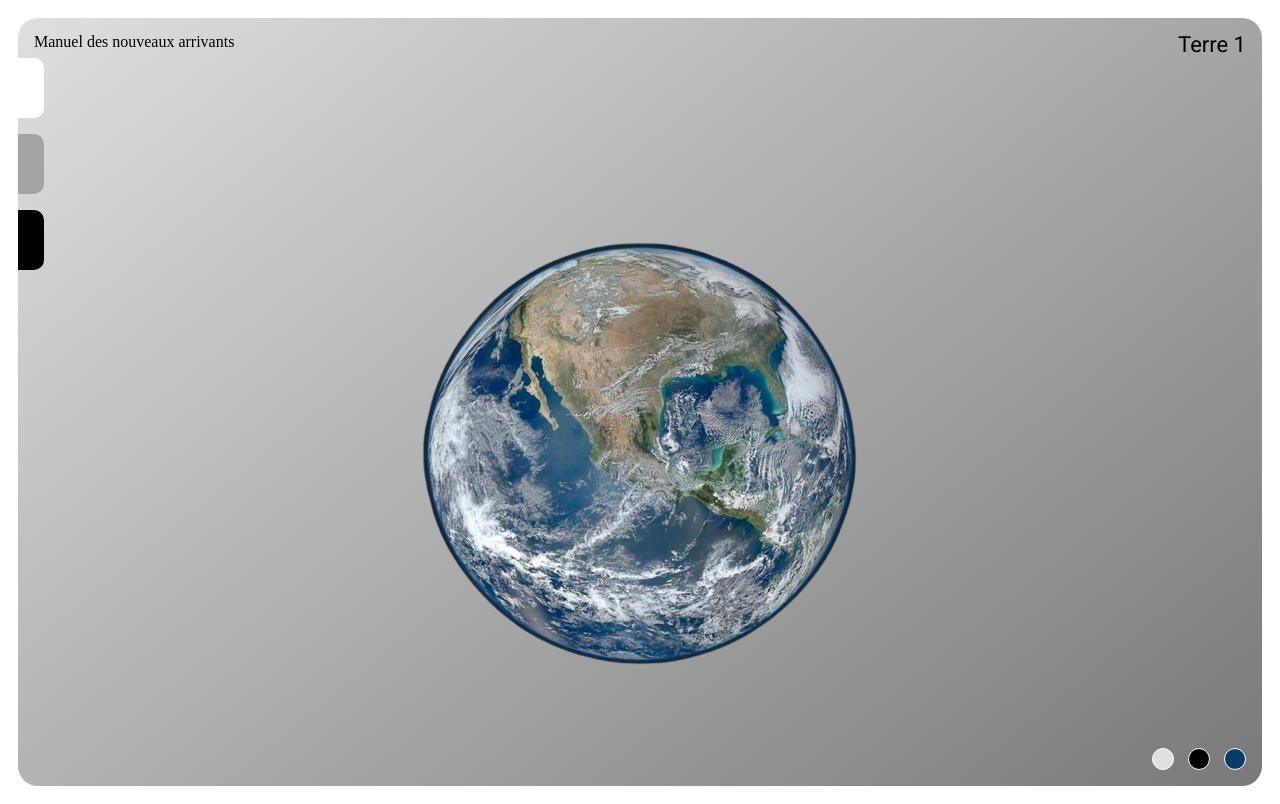
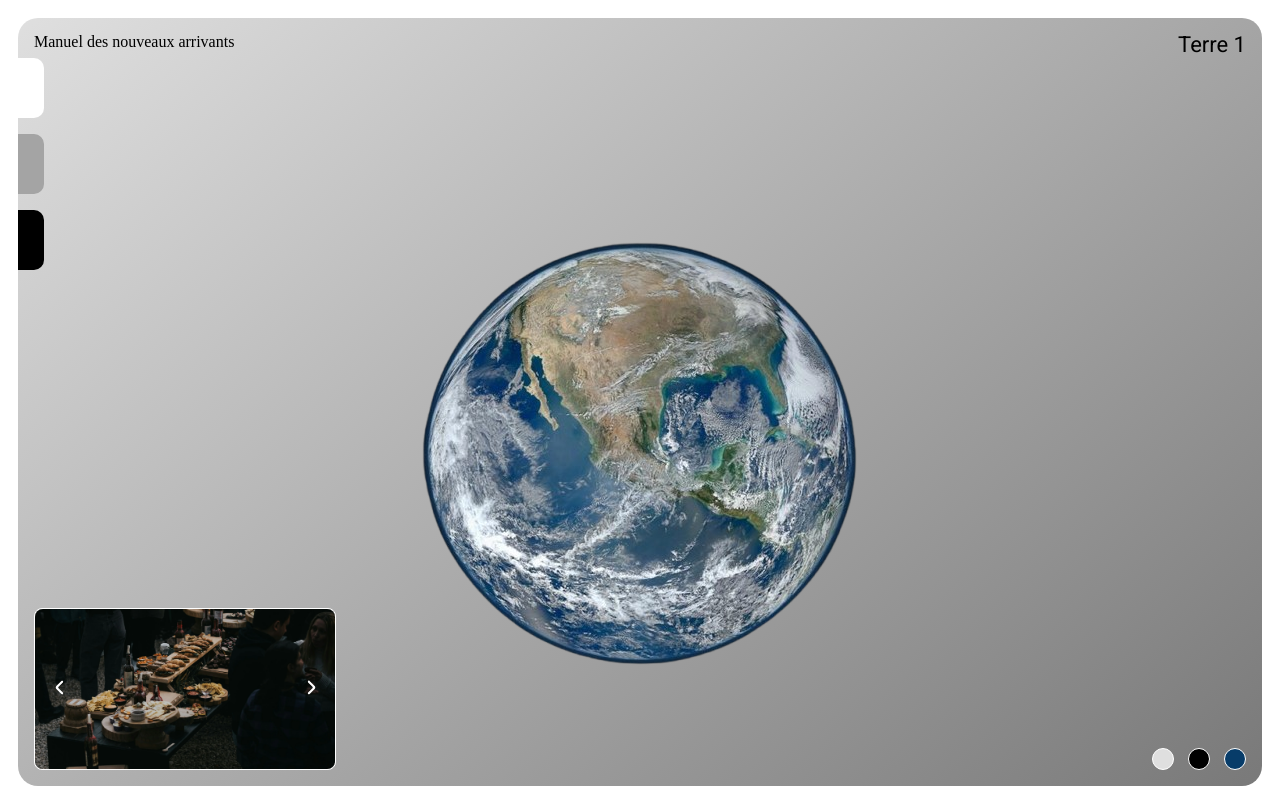
Before and after one commit to Debliqui/terre-1, a React (Vite) app: page / in a window 1280 px wide. Built offline with nearby package versions, Linux system fonts and the light colour scheme.

Commit message:
Add Slider container

```diff
--- a/src/App.jsx
+++ b/src/App.jsx
@@ -5,6 +5,7 @@ import CollapseArticles from "./container/CollapseArticles"
 
 import "./App.scss"
 import Earth from "./assets/PIA18033.svg"
+import Slider from "./container/Slider"
 
 function App() {
   const { theme } = useContext(ThemeContext)
@@ -24,7 +25,10 @@ function App() {
       <section>
         <CollapseArticles />
       </section>
-      <Settings />
+      <section className="main__bottom">
+        <Slider />
+        <Settings />
+      </section>
     </main>
   )
 }
--- a/src/App.scss
+++ b/src/App.scss
@@ -77,9 +77,13 @@ span {
     flex-direction: row-reverse;
     justify-content: space-between;
   }
-  .settings {
+  &__bottom {
+    display: flex;
+    justify-content: space-between;
+    align-items: end;
     position: absolute;
     bottom: 16px;
+    left: 16px;
     right: 16px;
   }
 }
--- a/src/component/Settings/index.jsx
+++ b/src/component/Settings/index.jsx
@@ -6,10 +6,10 @@ import "./index.scss"
 export default function Settings() {
   const { toggleTheme } = useContext(ThemeContext)
   return (
-    <section className="settings">
+    <div className="settings">
       <button className="themeBtn light" onClick={() => toggleTheme("light")} />
       <button className="themeBtn dark" onClick={() => toggleTheme("dark")} />
       <button className="themeBtn blue" onClick={() => toggleTheme("blue")} />
-    </section>
+    </div>
   )
 }
--- a/src/container/CollapseArticles/index.scss
+++ b/src/container/CollapseArticles/index.scss
@@ -58,7 +58,7 @@ $width-open: 340px;
     align-items: center;
     padding: 20px;
     transition: left $transition-duration;
-    z-index: 1;
+    z-index: 2;
     &.open {
       left: 0;
     }
--- /dev/null
+++ b/src/container/Slider/index.jsx
@@ -0,0 +1,53 @@
+import { useState, useEffect } from "react"
+
+import "./index.scss"
+import ArticlesContent from "../../assets/data/articles-content.json"
+import ArrowPrev from "../../assets/icon/arrow-prev.svg"
+import ArrowNext from "../../assets/icon/arrow-next.svg"
+
+export default function Slider() {
+  const [currentSlide, setCurrentSlide] = useState(0)
+
+  const previous = () => {
+    setCurrentSlide(
+      currentSlide === 0 ? ArticlesContent.length - 1 : currentSlide - 1
+    )
+  }
+
+  const next = () => {
+    setCurrentSlide(
+      currentSlide === ArticlesContent.length - 1 ? 0 : currentSlide + 1
+    )
+  }
+
+  useEffect(() => {
+    const timer = setTimeout(() => {
+      next()
+    }, 5000)
+
+    return () => clearTimeout(timer)
+  }, [currentSlide])
+
+  return (
+    <div className="slider">
+      <button className="slider__button left" onClick={previous}>
+        <img className="arrow-svg" src={ArrowPrev} alt="Précédent" />
+      </button>
+      <div className="slider__content">
+        {ArticlesContent.map((article, index) => (
+          <img
+            className={`slider__content__slide ${
+              index === currentSlide ? "display" : "hide"
+            }`}
+            key={index}
+            src={article.sources.src1.src}
+            alt={article.sources.src1.alt}
+          />
+        ))}
+      </div>
+      <button className="slider__button right" onClick={next}>
+        <img className="arrow-svg" src={ArrowNext} alt="Suivant" />
+      </button>
+    </div>
+  )
+}
--- /dev/null
+++ b/src/container/Slider/index.scss
@@ -0,0 +1,55 @@
+.slider {
+  display: flex;
+  width: 300px;
+  height: 160px;
+  position: relative;
+  border: 1px solid #ffff;
+  border-radius: 8px;
+  &__button {
+    position: absolute;
+    border: none;
+    width: 50px;
+    height: 100%;
+    background-color: transparent;
+    cursor: pointer;
+    z-index: 1;
+    &:hover {
+      opacity: 0.5;
+    }
+  }
+  .left {
+    left: 0;
+    border-radius: 8px 0 0 8px;
+  }
+  .right {
+    right: 0;
+    border-radius: 0 8px 8px 0;
+  }
+  .arrow-svg {
+    width: 25px;
+    height: 25px;
+  }
+  &__content {
+    overflow: hidden;
+    width: 300px;
+    position: relative;
+    &__slide {
+      position: absolute;
+      top: 0;
+      left: 0;
+      width: 100%;
+      height: 100%;
+      object-fit: cover;
+      object-position: center;
+      border-radius: 8px;
+      transition: opacity 0.5s ease, transform 0.5s ease;
+    }
+  }
+}
+.hide {
+  opacity: 0;
+  transform: scale(0.95);
+}
+.display {
+  opacity: 1;
+}
```
Also changed, not shown: src/assets/icon/arrow-next.svg (added), src/assets/icon/arrow-prev.svg (added).
